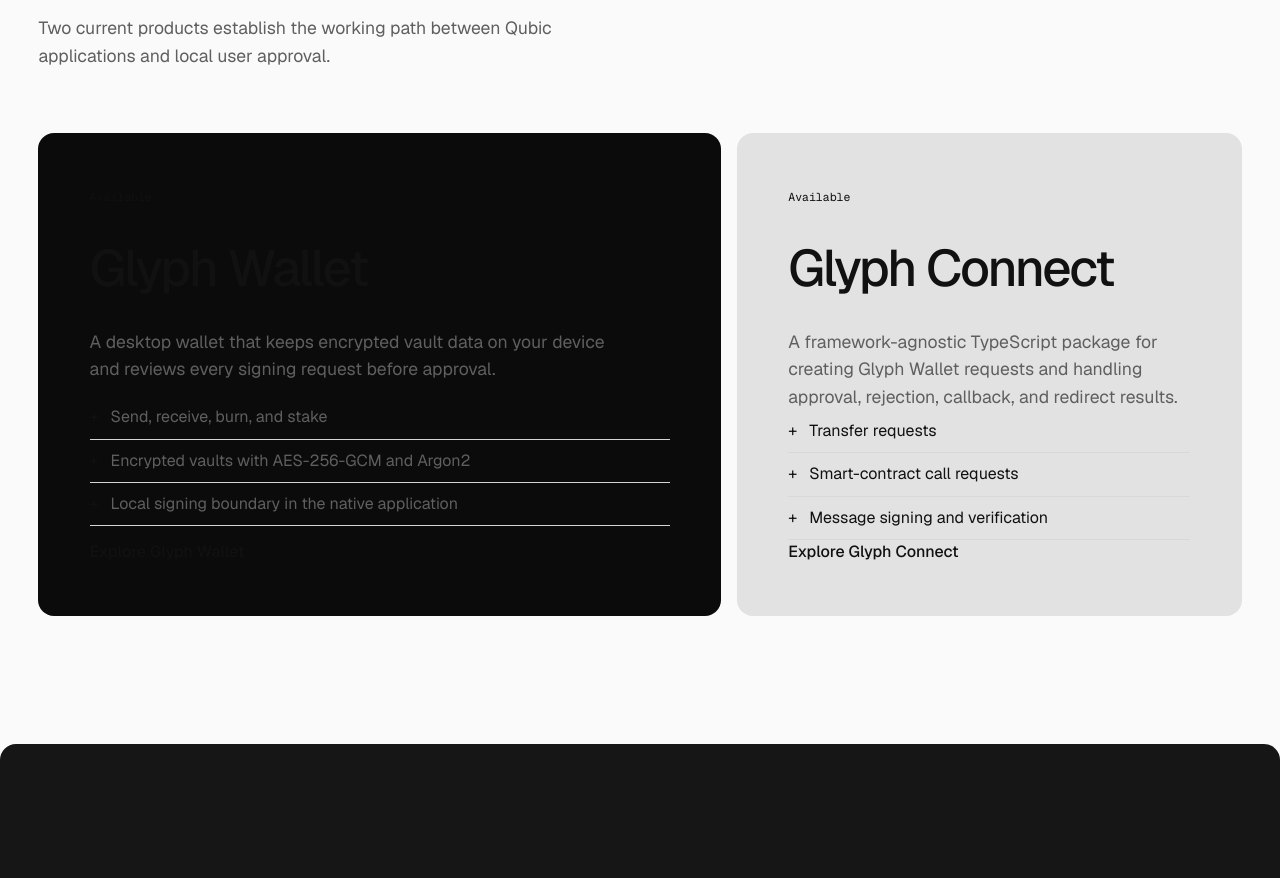
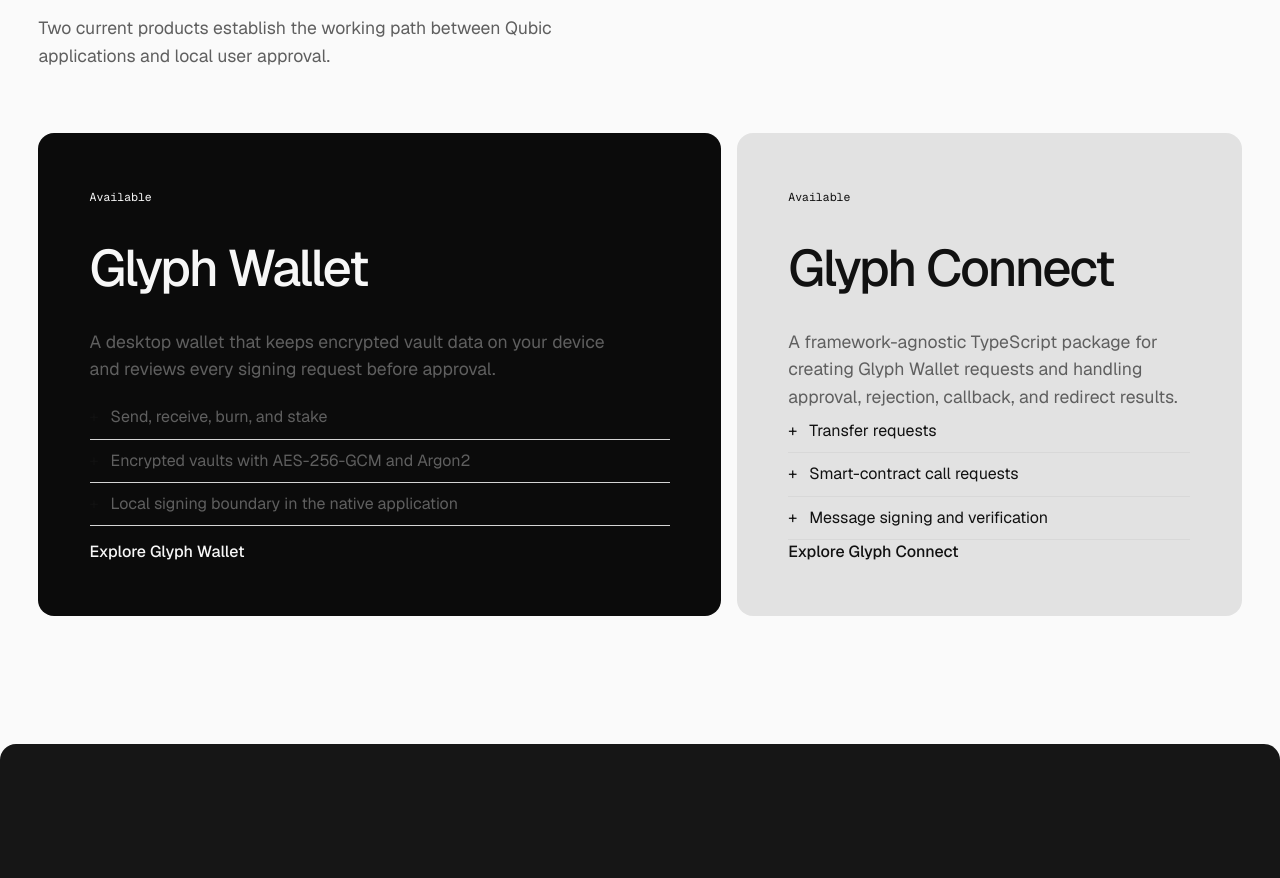
Before and after one commit to glyphq/landing, a Next.js app: page / in a window 1280 px wide. Shown: the part 1640-2518 px from the top of the page. Built offline with nearby package versions, Linux system fonts and the light colour scheme.

Commit message:
fix(landing): restore wallet card contrast

```diff
--- a/app/warm.css
+++ b/app/warm.css
@@ -66,7 +66,7 @@
 .button-secondary:active{box-shadow:0 1px 0 color-mix(in oklch,var(--warm-ink) 16%,transparent)}
 @media(prefers-reduced-motion:reduce){.button{transition:none}.button:hover,.button:active{transform:none}}
 .statement{background:var(--warm-accent-soft)}
-.current-product.accent-wallet{background:#0b0b0b;color:var(--warm-ink)}
+.current-product.accent-wallet{background:#0b0b0b;color:#f7f7f7}
 .current-product.accent-wallet p,.current-product.accent-wallet li{color:var(--warm-muted);border-color:var(--warm-line)}
 .current-product.accent-wallet li:before{color:var(--warm-accent)}
 .current-product.accent-connect{background:color-mix(in oklch,var(--product-connect) 8%,var(--warm-surface))}
```
